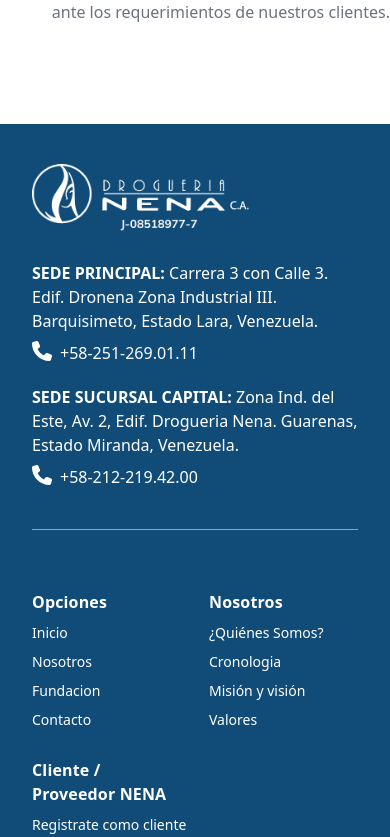
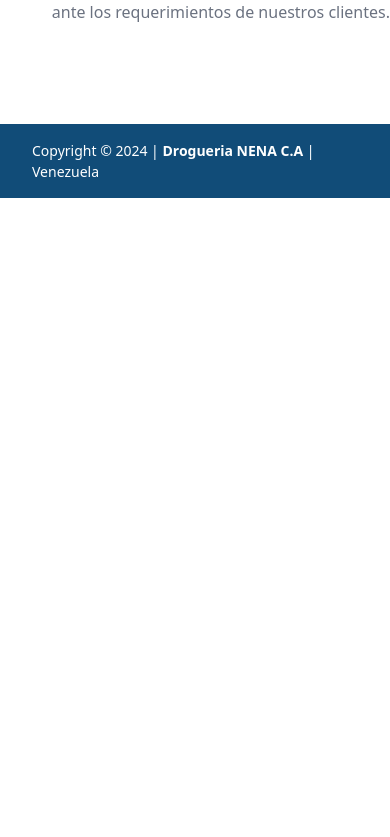
Before and after one commit to rgomez2978/next-web-nena, a Next.js app: page /nosotros in a window 390 px wide. Shown: the part 7667-8504 px from the top of the page. After the commit the page ends 7865 px from the top, so only its background shows below. Built offline with nearby package versions, Linux system fonts and the light colour scheme.

Commit message:
add export dist

```diff
--- a/src/components/ui/Footer/style.module.scss
+++ b/src/components/ui/Footer/style.module.scss
@@ -1,8 +1,8 @@
 .footer_container {
-  @apply pt-10 w-full px-8 md:px-20 bg-nena-primary text-white;
+  @apply py-4 md:pt-10 w-full px-8 md:px-20 bg-nena-primary text-white;
 
   & .content_top {
-    @apply grid gap-10 mb-8 grid-cols-1 md:grid-cols-1 lg:grid-cols-3;
+    @apply hidden md:grid gap-10 mb-8 grid-cols-1 md:grid-cols-1 lg:grid-cols-3;
 
     & .address_container {
       @apply border-b lg:border-b-0 lg:border-r border-gray-400;
@@ -57,7 +57,7 @@
   }
 
   & .content_bottom {
-    @apply flex justify-center items-center pt-5 md:pt-0 pb-10 lg:flex-row;
+    @apply flex justify-center items-center md:pt-0 md:pb-10 lg:flex-row;
 
     & p {
       @apply text-sm text-white;
```
